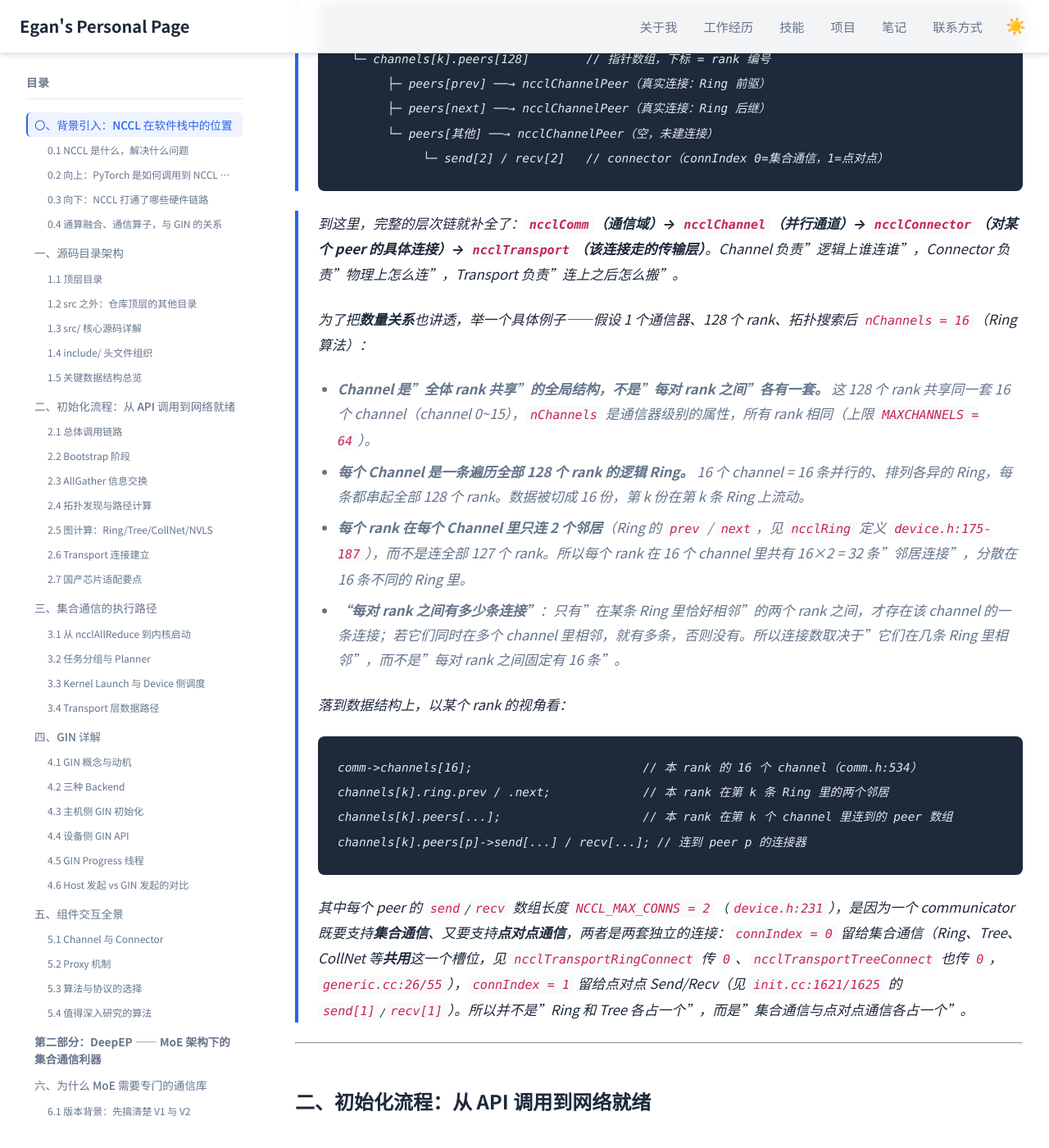
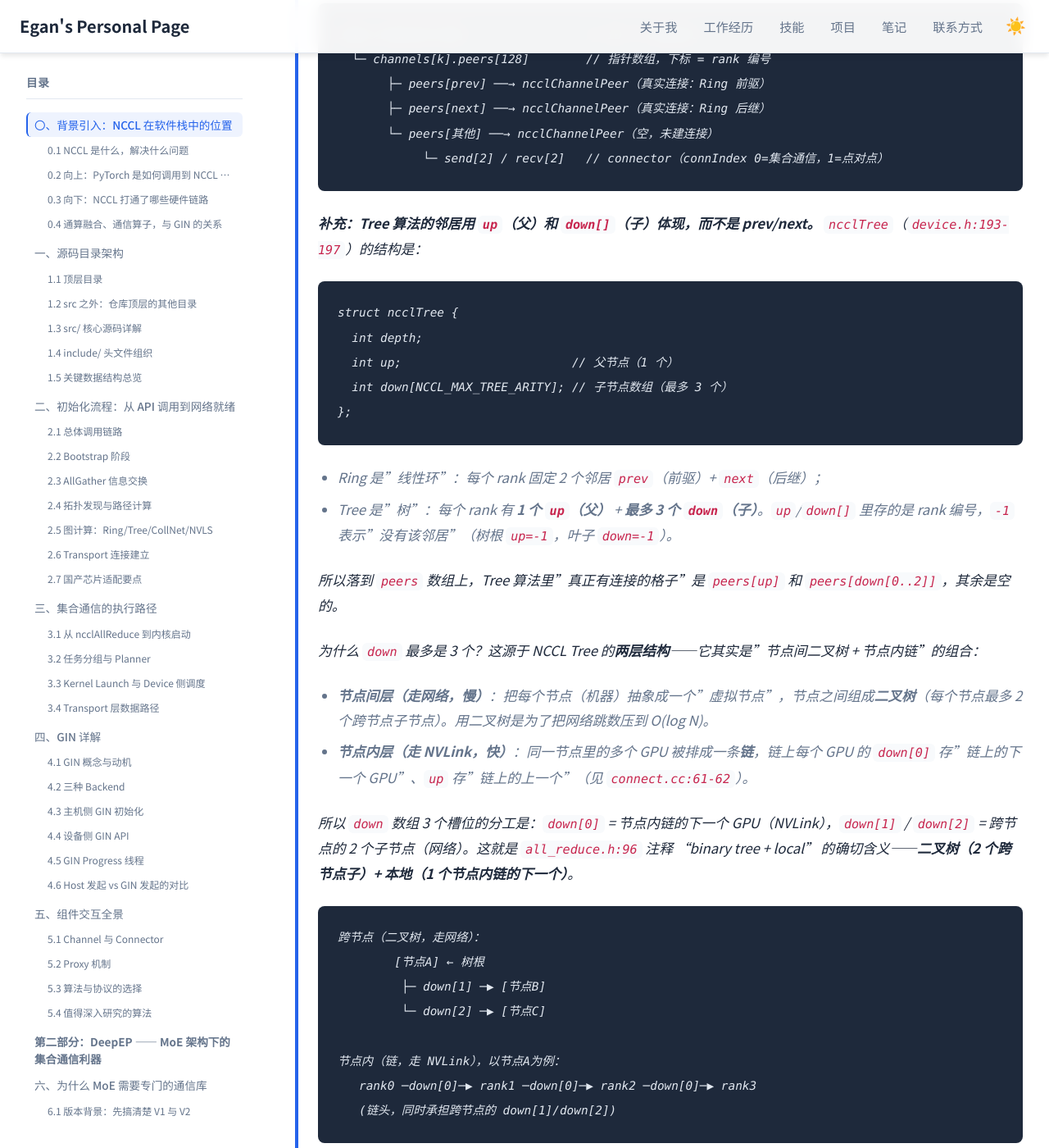
Before and after one commit to Lejun-Hu/Lejun-Hu.github.io, a Jekyll site: the page built from _notes/2026-8-24-nccl-source-study.md, in a window 1280 px wide and 1400 px high, scrolled down 21307 px. Shown: the whole window at 82% size. Built offline with Jekyll 4.4.1, drawn with Linux system fonts in a browser that asks for light colours; some of the changed text lies outside the part shown.

Commit message:
note: clarify tree two-level structure and down array slots

````diff
--- a/_notes/2026-8-24-nccl-source-study.md
+++ b/_notes/2026-8-24-nccl-source-study.md
@@ -511,6 +511,62 @@ NCCL 提供了四种实例，分别对应四类链路：
 >        └─ peers[其他] ──→ ncclChannelPeer（空，未建连接）
 >             └─ send[2] / recv[2]   // connector（connIndex 0=集合通信，1=点对点）
 > ```
+>
+> **补充：Tree 算法的邻居用 `up`（父）和 `down[]`（子）体现，而不是 prev/next。** `ncclTree`（`device.h:193-197`）的结构是：
+>
+> ```c
+> struct ncclTree {
+>   int depth;
+>   int up;                        // 父节点（1 个）
+>   int down[NCCL_MAX_TREE_ARITY]; // 子节点数组（最多 3 个）
+> };
+> ```
+>
+> - Ring 是"线性环"：每个 rank 固定 2 个邻居 `prev`（前驱）+ `next`（后继）；
+> - Tree 是"树"：每个 rank 有 **1 个 `up`（父）** + **最多 3 个 `down`（子）**。`up`/`down[]` 里存的是 rank 编号，`-1` 表示"没有该邻居"（树根 `up=-1`，叶子 `down=-1`）。
+>
+> 所以落到 `peers` 数组上，Tree 算法里"真正有连接的格子"是 `peers[up]` 和 `peers[down[0..2]]`，其余是空的。
+>
+> 为什么 `down` 最多是 3 个？这源于 NCCL Tree 的**两层结构**——它其实是"节点间二叉树 + 节点内链"的组合：
+>
+> - **节点间层（走网络，慢）**：把每个节点（机器）抽象成一个"虚拟节点"，节点之间组成**二叉树**（每个节点最多 2 个跨节点子节点）。用二叉树是为了把网络跳数压到 O(log N)。
+> - **节点内层（走 NVLink，快）**：同一节点里的多个 GPU 被排成一条**链**，链上每个 GPU 的 `down[0]` 存"链上的下一个 GPU"、`up` 存"链上的上一个"（见 `connect.cc:61-62`）。
+>
+> 所以 `down` 数组 3 个槽位的分工是：`down[0]` = 节点内链的下一个 GPU（NVLink），`down[1]` / `down[2]` = 跨节点的 2 个子节点（网络）。这就是 `all_reduce.h:96` 注释 "binary tree + local" 的确切含义——**二叉树（2 个跨节点子）+ 本地（1 个节点内链的下一个）**。
+>
+> ```text
+> 跨节点（二叉树，走网络）：
+>         [节点A] ← 树根
+>          ├─ down[1] ─▶ [节点B]
+>          └─ down[2] ─▶ [节点C]
+>
+> 节点内（链，走 NVLink），以节点A为例：
+>    rank0 ─down[0]─▶ rank1 ─down[0]─▶ rank2 ─down[0]─▶ rank3
+>    (链头，同时承担跨节点的 down[1]/down[2])
+> ```
+>
+> 一个容易误解的点：**不是"每个节点只有一个 GPU 参与树"**。恰恰相反——节点内**所有 GPU** 都参与树形结构，只是通过"节点内链"参与；跨节点的二叉树，才由**链头（head）这一个 GPU** 代表整个节点参与。于是 `down` 数组要同时容纳两种连接：
+>
+> - `down[0]`（节点内链）：链上**每个非尾部 GPU** 都用到；
+> - `down[1]` / `down[2]`（跨节点子）：**只有链头**用到（且仅当它不是叶子）。
+>
+> 以"2 节点 × 4 GPU"（rank0~3 在节点 A，rank4~7 在节点 B，rank0/rank4 为链头）为例，每个 rank 的 `down` 数组实际填的是：
+>
+> | rank | 角色 | `down[0]` | `down[1]`/`down[2]` |
+> |------|------|-----------|---------------------|
+> | rank0 | 链头 + 树根 | rank1（节点内） | rank4（跨节点子） |
+> | rank1 | 链中 | rank2 | -1 |
+> | rank2 | 链中 | rank3 | -1 |
+> | rank3 | 链尾 | -1 | -1 |
+> | rank4 | 链头 + 叶子 | rank5 | -1 |
+> | rank5~6 | 链中 | 下一个 | -1 |
+> | rank7 | 链尾 | -1 | -1 |
+>
+> 可以看到：`down[0]` 是"链上几乎人人都有"的槽位，`down[1]`/`down[2]` 是"链头专属"的槽位。所以 3 个槽位不是"多给某个节点留的"，而是**节点内链（1 个）和节点间二叉树（2 个）两种层次的连接必须共存于同一个 `down` 数组**。
+>
+> 而树根的上限 `NCCL_MAX_TREE_ARITY_TOP = 2`（比内部节点少 1），是因为 NCCL 用的是 Double Binary Tree（双树）：每棵树的根只有 1 个跨节点子（+1 节点内 = 2），内部节点才有 2 个跨节点子（+1 节点内 = 3）。
+>
+> 连接建立时（`ncclTransportTreeConnect`，`generic.cc:55-58`），Tree 是"recv 来自 `down[]`（最多 3 个子）+ send 给 `up`（1 个父）"，再反向一套；而 Ring（`ncclTransportRingConnect`，`generic.cc:26`）是"recv 来自 `prev` + send 给 `next`"。
 
 > 到这里，完整的层次链就补全了：**`ncclComm`（通信域）→ `ncclChannel`（并行通道）→ `ncclConnector`（对某个 peer 的具体连接）→ `ncclTransport`（该连接走的传输层）**。Channel 负责"逻辑上谁连谁"，Connector 负责"物理上怎么连"，Transport 负责"连上之后怎么搬"。
 >
````
